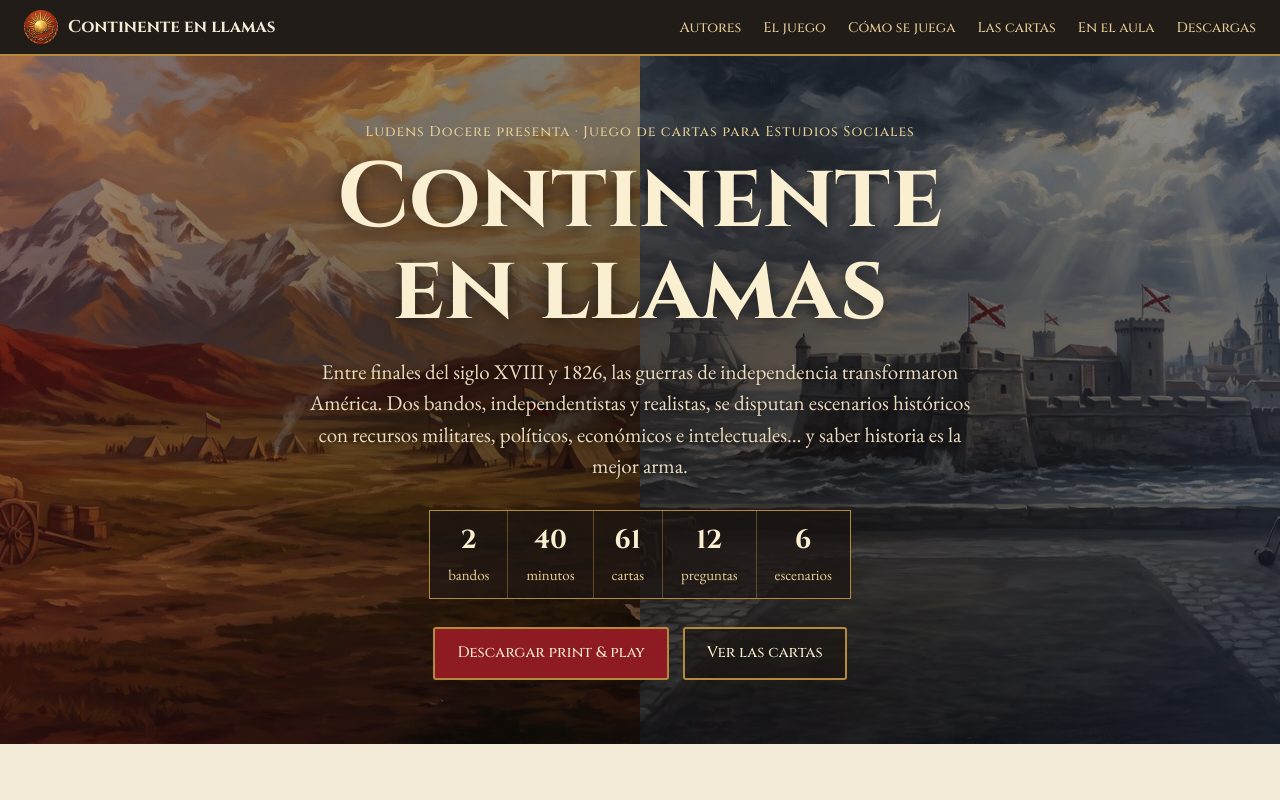
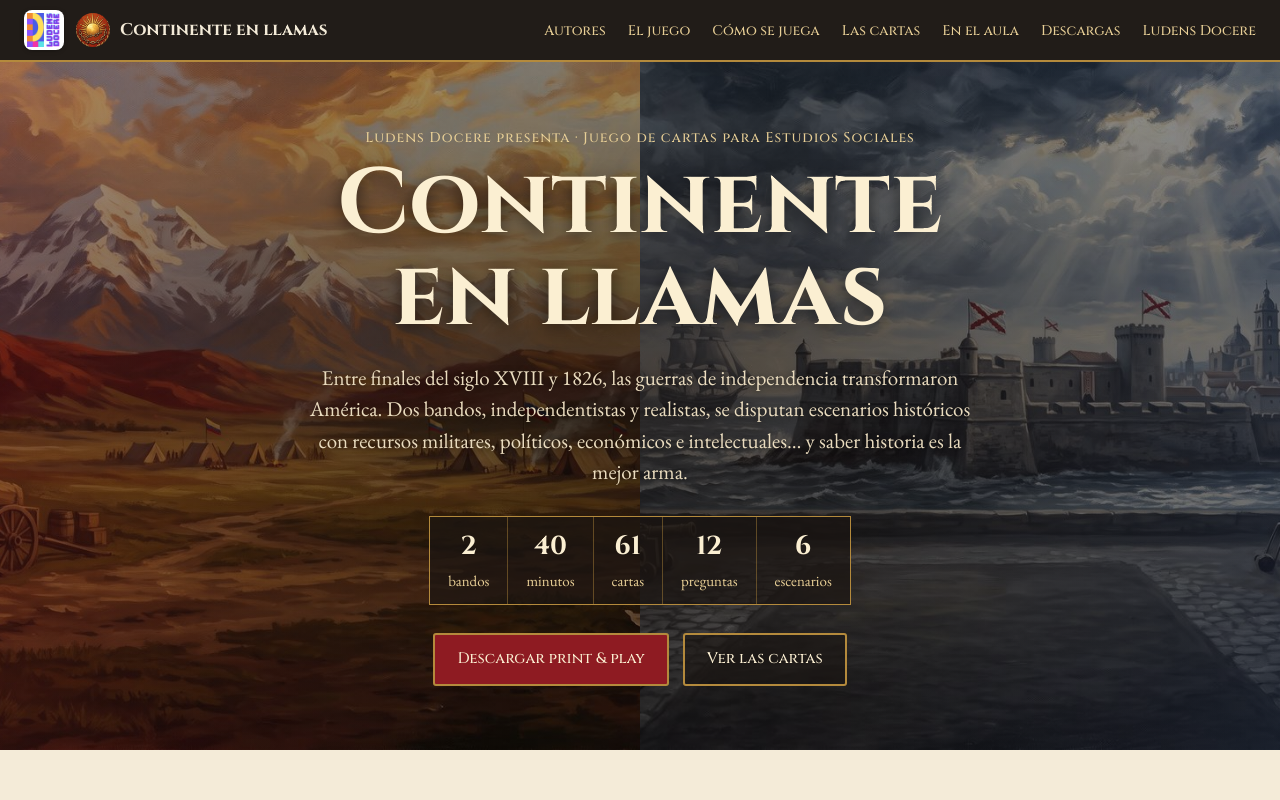
Before and after one commit to Godinex/continente-en-llamas, a plain HTML site: page index.html in a window 1280 px wide. Shown: the top 800 px of the page. Drawn offline with nearby package versions, Linux system fonts and the light colour scheme.

Commit message:
Logo de Ludens Docere y enlace de regreso a la página principal
Co-Authored-By: Claude Opus 5.5 <noreply@anthropic.com>
Claude-Session: https://claude.ai/code/session_018sbP5bfJuMaZK5L4yRykgQ

```diff
--- a/index.html
+++ b/index.html
@@ -17,7 +17,7 @@
 <body>
 
 <header class="top">
-  <a class="brand" href="#inicio"><img src="img/icono.png" alt=""> Continente en llamas</a>
+  <div class="ld-wrap"><a class="ld-home" href="https://godinex.github.io/Ludens-Docere/" title="Volver a Ludens Docere" aria-label="Volver a Ludens Docere"><img src="ludens-docere.png" alt=""></a><a class="brand" href="#inicio"><img src="img/icono.png" alt=""> Continente en llamas</a></div>
   <button class="burger" aria-label="Abrir menú" aria-expanded="false">☰</button>
   <nav>
     <a href="#autores">Autores</a>
@@ -26,6 +26,7 @@
     <a href="#cartas">Las cartas</a>
     <a href="#aula">En el aula</a>
     <a href="#descargas">Descargas</a>
+    <a href="https://godinex.github.io/Ludens-Docere/">Ludens Docere</a>
   </nav>
 </header>
 
@@ -209,6 +210,7 @@
   <p><b>Continente en llamas</b> · Un juego de Jorge Fonseca Leiva y Gustavo Godínez Vargas · Ludens Docere, 2026</p>
   <p>Investigación y adaptación pedagógica: Jorge Fonseca Leiva. Inspirado en las mecánicas del juego de cartas Riftbound.</p>
   <p class="small">Las ilustraciones fueron generadas con inteligencia artificial (Google Gemini) a partir de indicaciones de los autores. La maquetación contó con asistencia de inteligencia artificial (Claude, de Anthropic). El diseño del juego y los contenidos históricos y pedagógicos son responsabilidad de los autores.</p>
+  <p><a class="ld-foot" href="https://godinex.github.io/Ludens-Docere/"><img src="ludens-docere.png" alt="">← Volver a Ludens Docere</a></p>
 </footer>
 
 <dialog id="ficha" aria-labelledby="fx-name">
--- a/style.css
+++ b/style.css
@@ -177,3 +177,12 @@ dialog::backdrop { background: rgba(20,14,10,.78); }
 @media (max-width: 760px) { .autores-grid { grid-template-columns: 1fr; } .autor { grid-template-columns: 64px minmax(0,1fr); } .autor .ini { width: 64px; height: 64px; font-size: 22px; } }
 .autor .foto { width: 84px; height: 84px; border-radius: 50%; object-fit: cover; object-position: 50% 25%; border: 2px solid var(--gold); }
 @media (max-width: 760px) { .autor .foto { width: 64px; height: 64px; } }
+
+/* Enlace de regreso a Ludens Docere */
+.ld-wrap { display: flex; align-items: center; gap: 12px; min-width: 0; }
+.ld-home { display: grid; place-items: center; width: 40px; height: 40px; background: #fff; border-radius: 8px; padding: 3px; flex: none; box-shadow: 0 1px 4px rgba(0,0,0,.3); }
+.ld-home img { width: 100%; height: 100%; object-fit: contain; }
+.ld-home:focus-visible { outline: 3px solid #f5d23a; outline-offset: 2px; }
+.ld-foot { display: inline-flex; align-items: center; gap: 10px; margin-top: 14px; padding: 8px 14px 8px 8px; background: #fff; color: #1f1b33 !important; border-radius: 10px; text-decoration: none; font: 600 15px system-ui, sans-serif; }
+.ld-foot img { width: 44px; height: 44px; object-fit: contain; }
+.ld-foot:hover { background: #f1ede4; }
```
Also changed, not shown: ludens-docere.png (added).
